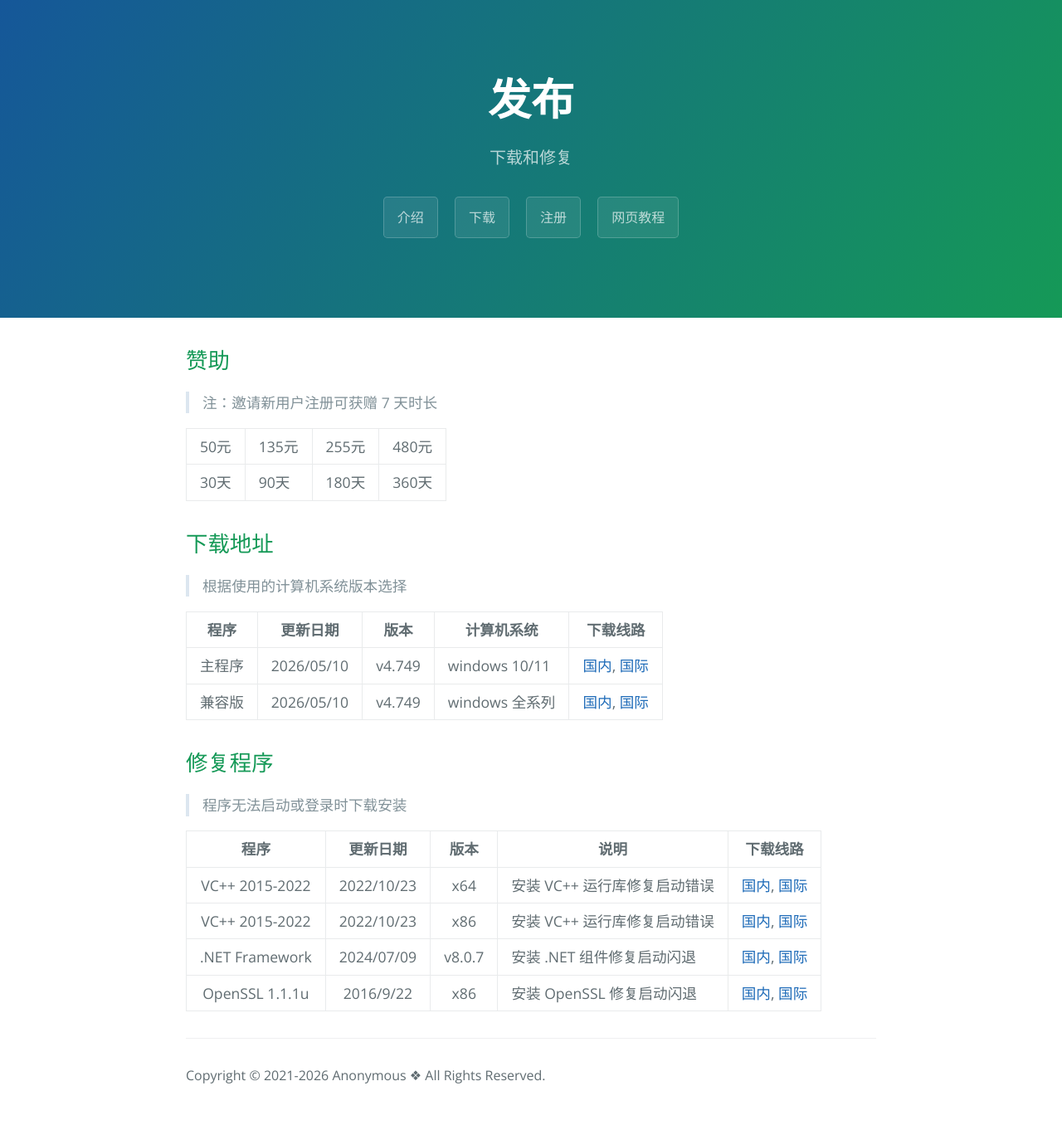
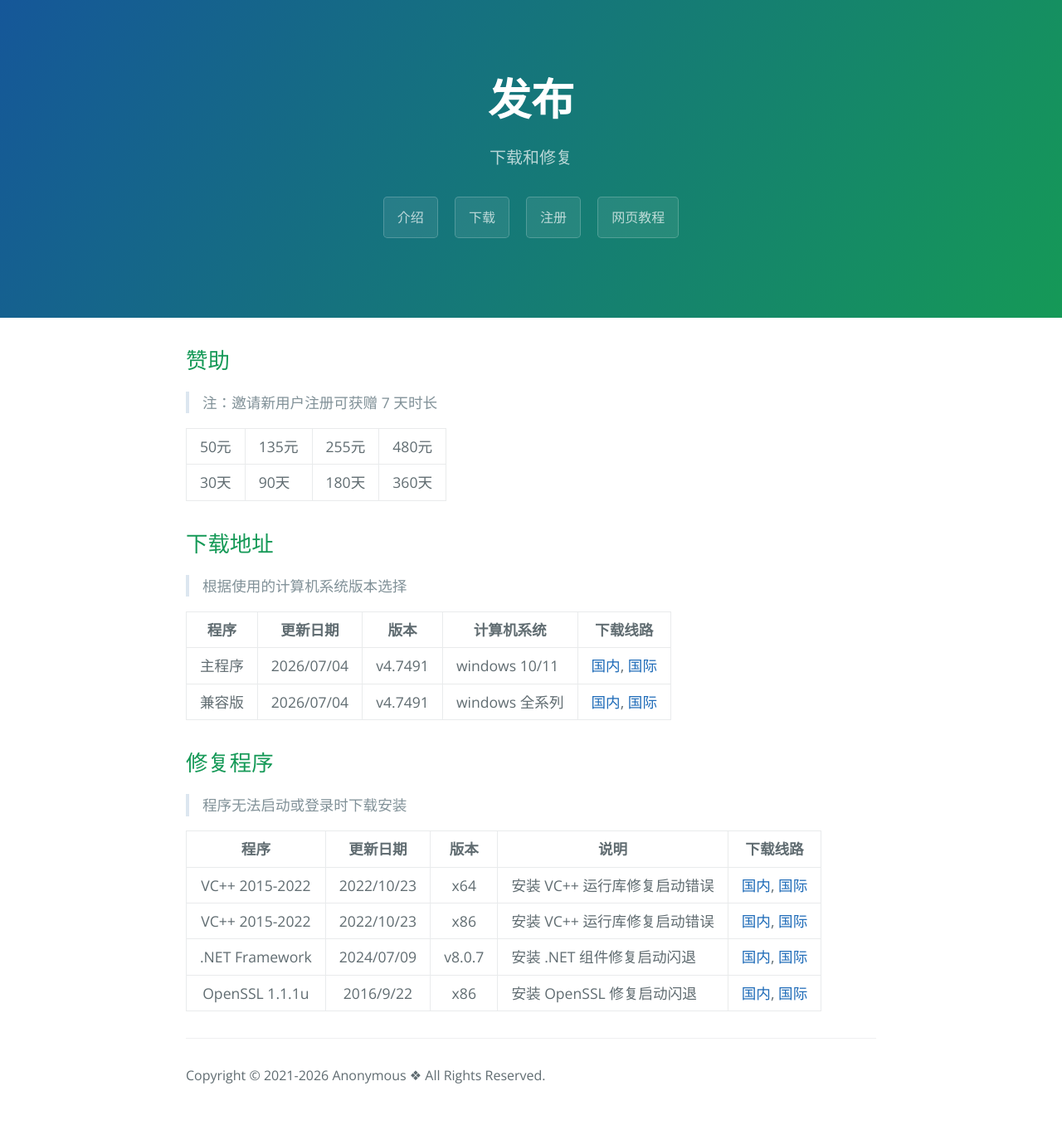
Before and after one commit to ProjectArkClub/ProjectArkClub.github.io, a Jekyll site: the page built from release.md, in a window 1280 px wide. Shown: the whole page at 83% size. Built offline with Jekyll 4.4.1, drawn with Linux system fonts in a browser that asks for light colours.

Commit message:
new version

```diff
--- a/_config.yml
+++ b/_config.yml
@@ -39,8 +39,8 @@ fastgit_url: https://fastgit.projectark.vip/https://raw.githubusercontent.com/Pr
 bucket_url: https://download-projectark-1258640941.cos.ap-shanghai.myqcloud.com
 google_analytics: G-Q0B9W70VGJ
 projectArk: False
-projectArk_version: v4.749
-projectArk_version_update: 2026/05/10
+projectArk_version: v4.7491
+projectArk_version_update: 2026/07/04
 projectArk_update_version: v3.7.9.0
 
 # Build settings
```
